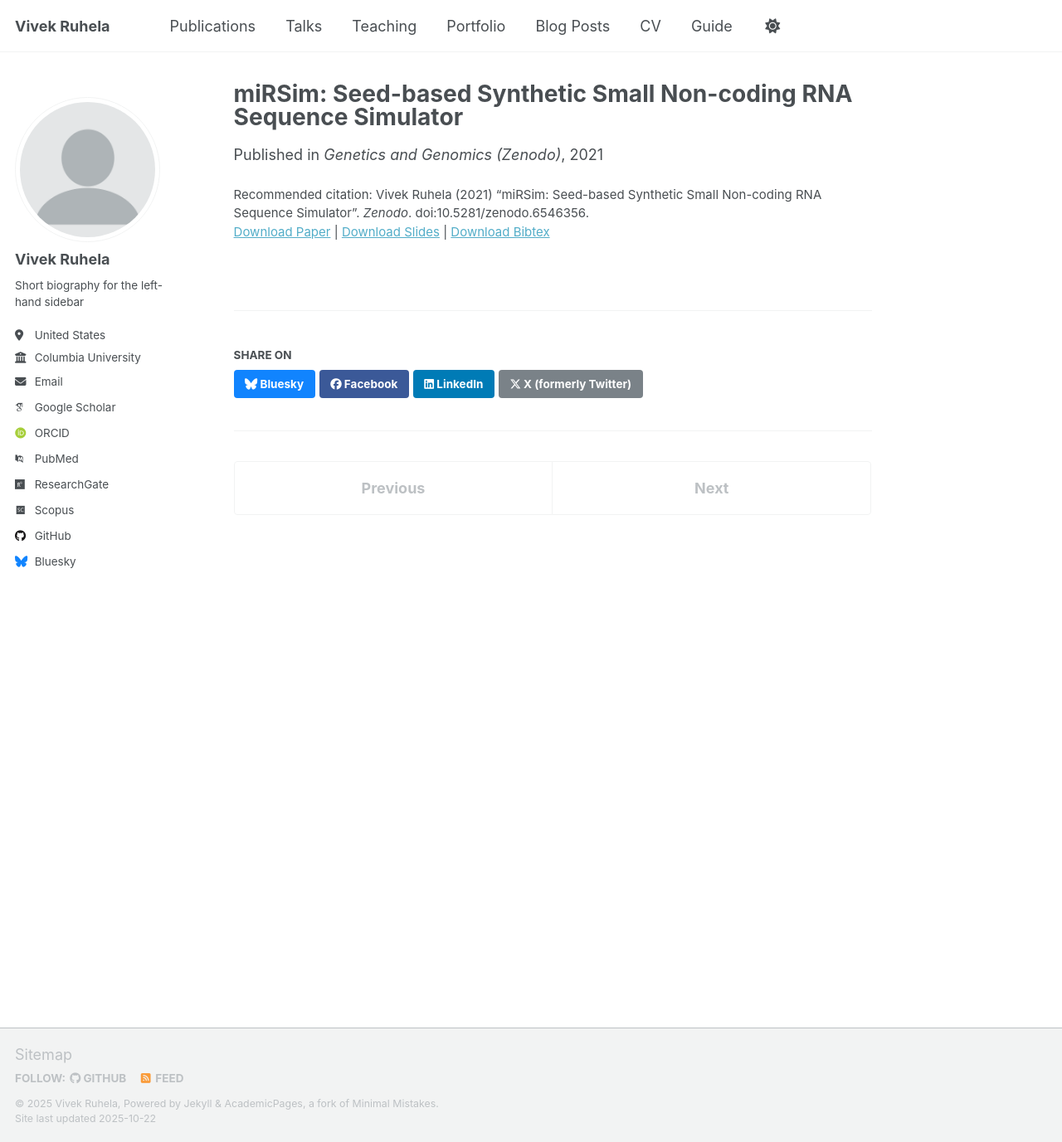
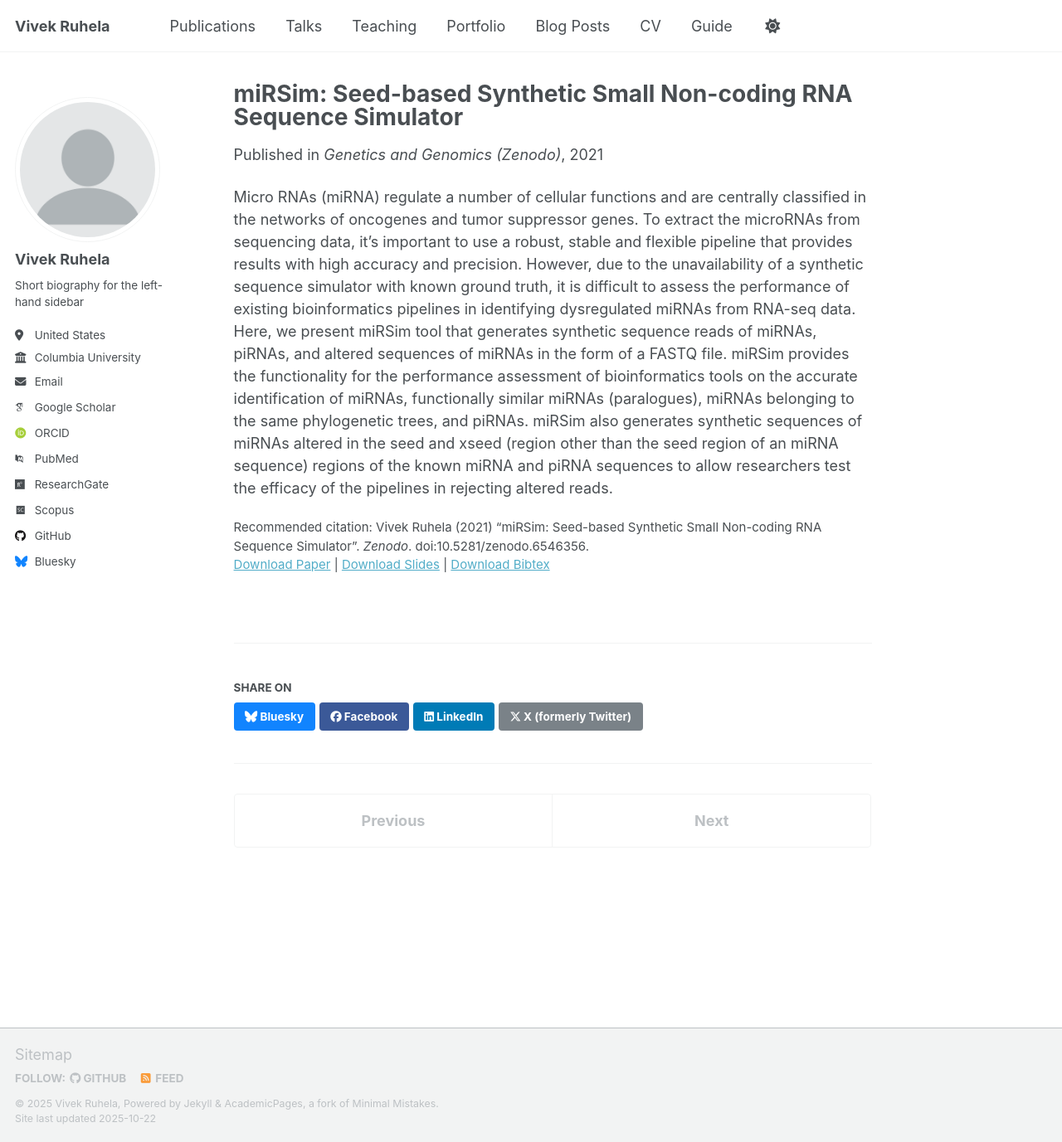
Before and after one commit to vivekruhela/vivekruhela.github.io, a Jekyll site: the page built from _publications/2021-06-14-mirsim_rnaseq.md, in a window 1280 px wide and 1377 px high. Shown: the whole window at 83% size. Built offline with Jekyll 4.4.1, drawn with Linux system fonts in a browser that asks for light colours; some web fonts are replaced; a script that is not in the unit is left out.

Commit message:
Update 2021-06-14-mirsim_rnaseq.md

```diff
--- a/_publications/2021-06-14-mirsim_rnaseq.md
+++ b/_publications/2021-06-14-mirsim_rnaseq.md
@@ -3,6 +3,7 @@ title: "miRSim: Seed-based Synthetic Small Non-coding RNA Sequence Simulator"
 collection: publications
 category: software
 permalink: /publication/2021-06-14-mirsim_rnaseq
+excerpt: '**miRSim** — the first synthetic small RNA simulator that creates realistic miRNA and piRNA reads with known ground truth, enabling precise benchmarking of RNA-seq analysis tools.'
 date: 2021-06-14
 venue: 'Genetics and Genomics (Zenodo)'
 slidesurl: 'http://vivekruhela.github.io/files/mirsim_rnaseq_slides.pdf'
@@ -10,3 +11,4 @@ paperurl: 'http://vivekruhela.github.io/files/mirsim_rnaseq.pdf'
 bibtexurl: 'http://vivekruhela.github.io/files/mirsim_rnaseq.bib'
 citation: 'Vivek Ruhela (2021) “miRSim: Seed-based Synthetic Small Non-coding RNA Sequence Simulator”. <i>Zenodo</i>. doi:10.5281/zenodo.6546356.'
 ---
+Micro RNAs (miRNA) regulate a number of cellular functions and are centrally classified in the networks of oncogenes and tumor suppressor genes. To extract the microRNAs from sequencing data, it’s important to use a robust, stable and flexible pipeline that provides results with high accuracy and precision. However, due to the unavailability of a synthetic sequence simulator with known ground truth, it is difficult to assess the performance of existing bioinformatics pipelines in identifying dysregulated miRNAs from RNA-seq data. Here, we present miRSim tool that generates synthetic sequence reads of miRNAs, piRNAs, and altered sequences of miRNAs in the form of a FASTQ file. miRSim provides the functionality for the performance assessment of bioinformatics tools on the accurate identification of miRNAs, functionally similar miRNAs (paralogues), miRNAs belonging to the same phylogenetic trees, and piRNAs. miRSim also generates synthetic sequences of miRNAs altered in the seed and xseed (region other than the seed region of an miRNA sequence) regions of the known miRNA and piRNA sequences to allow researchers test the efficacy of the pipelines in rejecting altered reads.
```
